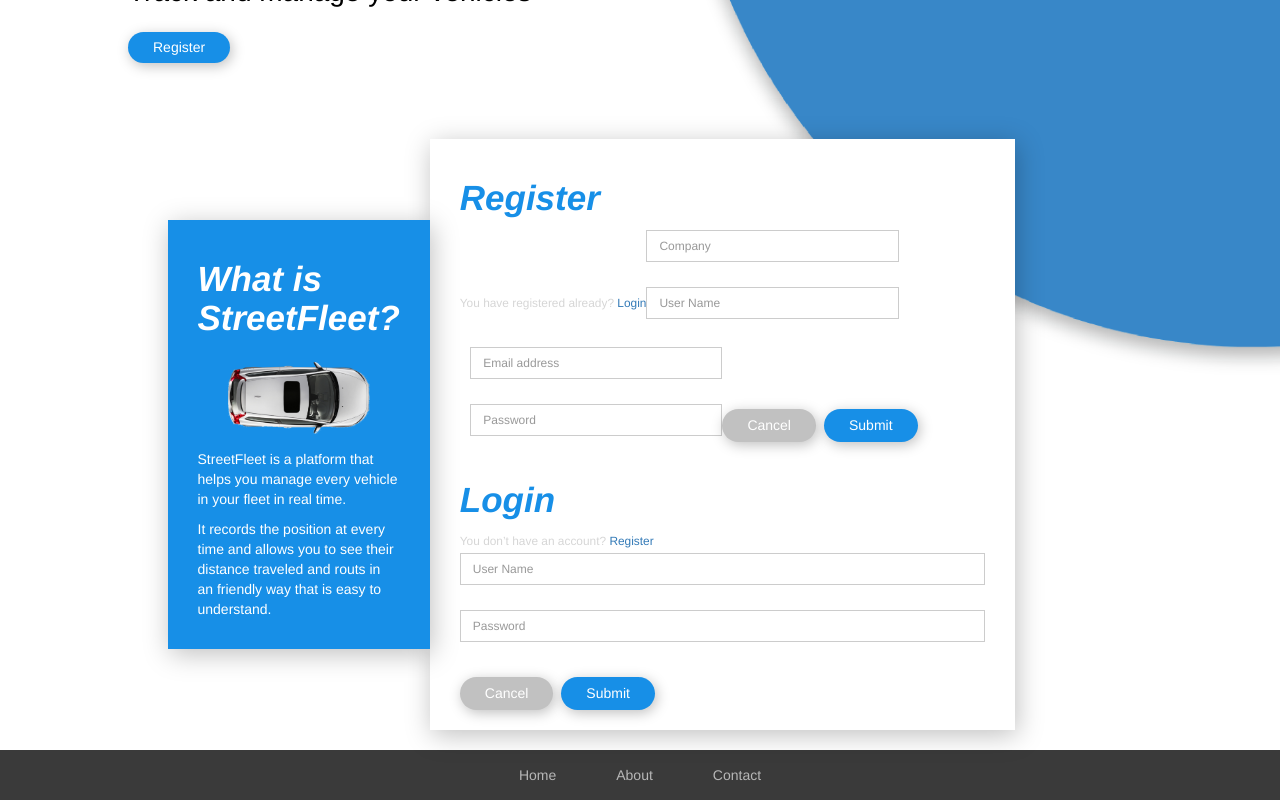
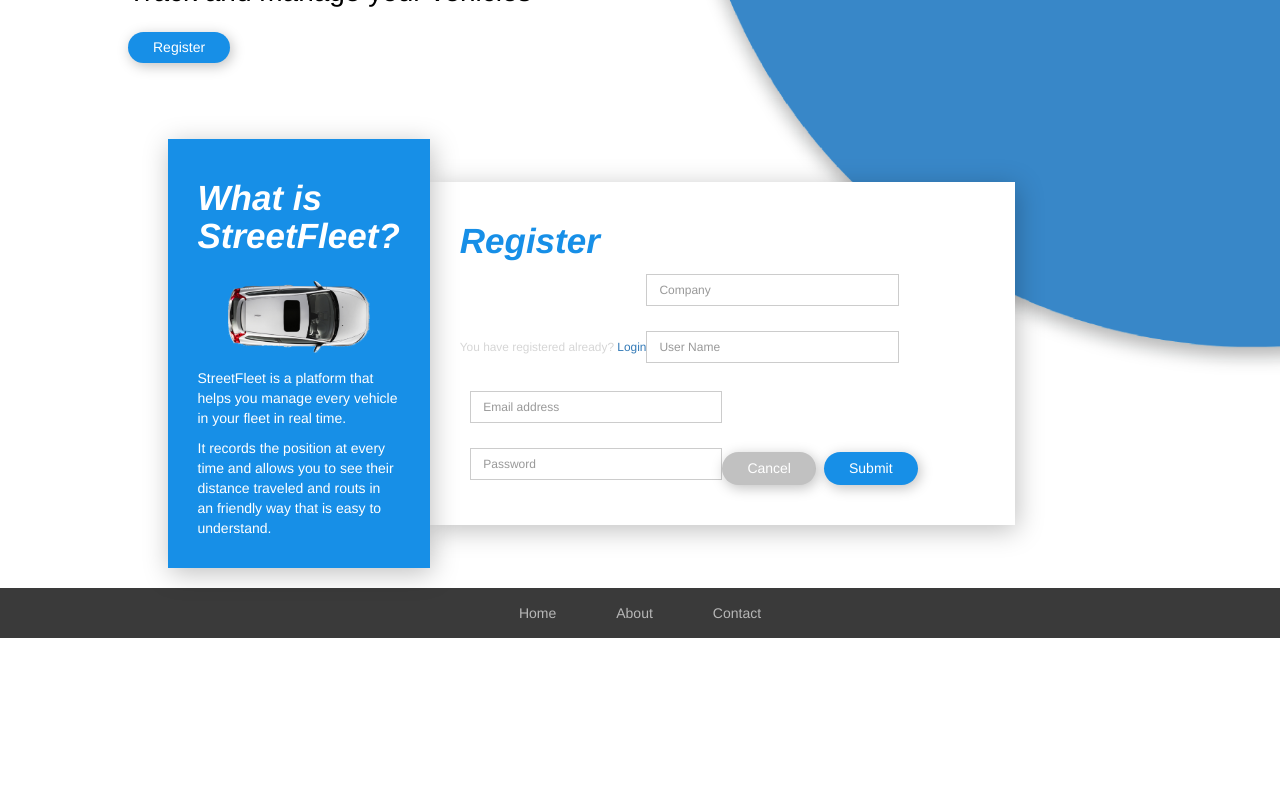
Before and after one commit to nikwib/streetfleet-webclient, a React (Create React App) app in the folder streetfleet/: page / in a window 1280 px wide. Shown: the part 600-1400 px from the top of the page. After the commit the page ends 1238 px from the top, so only its background shows below. Built offline with nearby package versions, Linux system fonts and the light colour scheme; what react-google-maps would draw is missing.

Commit message:
fix: toggling regioster and login in home page

```diff
--- a/streetfleet/src/components/HomePage/CreateAccount.js
+++ b/streetfleet/src/components/HomePage/CreateAccount.js
@@ -30,7 +30,7 @@
     return (
       <div className="Login CreateAccount">
         <h2>Register</h2>
-        <small>You have registered already? <a> Login</a></small>
+        <small>You have registered already? <a onClick={this.props.onToggleLogin}> Login</a></small>
         <form className="FormLeft">
           <FormControl
             id="formControlsCompany"
--- a/streetfleet/src/components/HomePage/Login.js
+++ b/streetfleet/src/components/HomePage/Login.js
@@ -22,7 +22,7 @@
     return (
       <div className="Login">
         <h2>Login</h2>
-        <small>You don’t have an account?  <a>Register</a></small>
+        <small>You don’t have an account?  <a onClick={this.props.onToggleLogin}>Register</a></small>
         <form>
           <FormControl
             id="formControlsText"
--- a/streetfleet/src/components/HomePage/Overview.js
+++ b/streetfleet/src/components/HomePage/Overview.js
@@ -1,11 +1,24 @@
-import React from 'react';
+import React, {Component} from 'react';
 import { Grid, Row, Col, Image } from 'react-bootstrap';
 
 import car from '../../img/white-car.png';
 import CreateAccount from './CreateAccount';
 import Login from './Login';
 
-const Overview= () => {
+class Overview extends Component {
+
+  state = {
+    showLogin: false
+  }
+
+  toggleLogin = () => {
+    this.setState({
+      ...this.state,
+      showLogin: !this.state.showLogin
+    });
+  }
+
+  render() {
     return (
       <Grid>
         <Row className="Overview show-grid">
@@ -17,13 +30,14 @@
               <p>It records the position at every time and allows you to see their distance traveled and routs in an friendly way that is easy to understand.</p>
             </Col>
             <Col className="Modals">
-            <CreateAccount/>
-            <Login/>
+              {this.state.showLogin ? <Login onToggleLogin={this.toggleLogin} /> : <CreateAccount  onToggleLogin={this.toggleLogin} />}
+              {/* <Login/> */}
             </Col>
           </Col>
         </Row>
       </Grid>
     );
-};
+  }
+}
 
 export default Overview;
```
Lines whose indentation alone changed are shown as unchanged.
